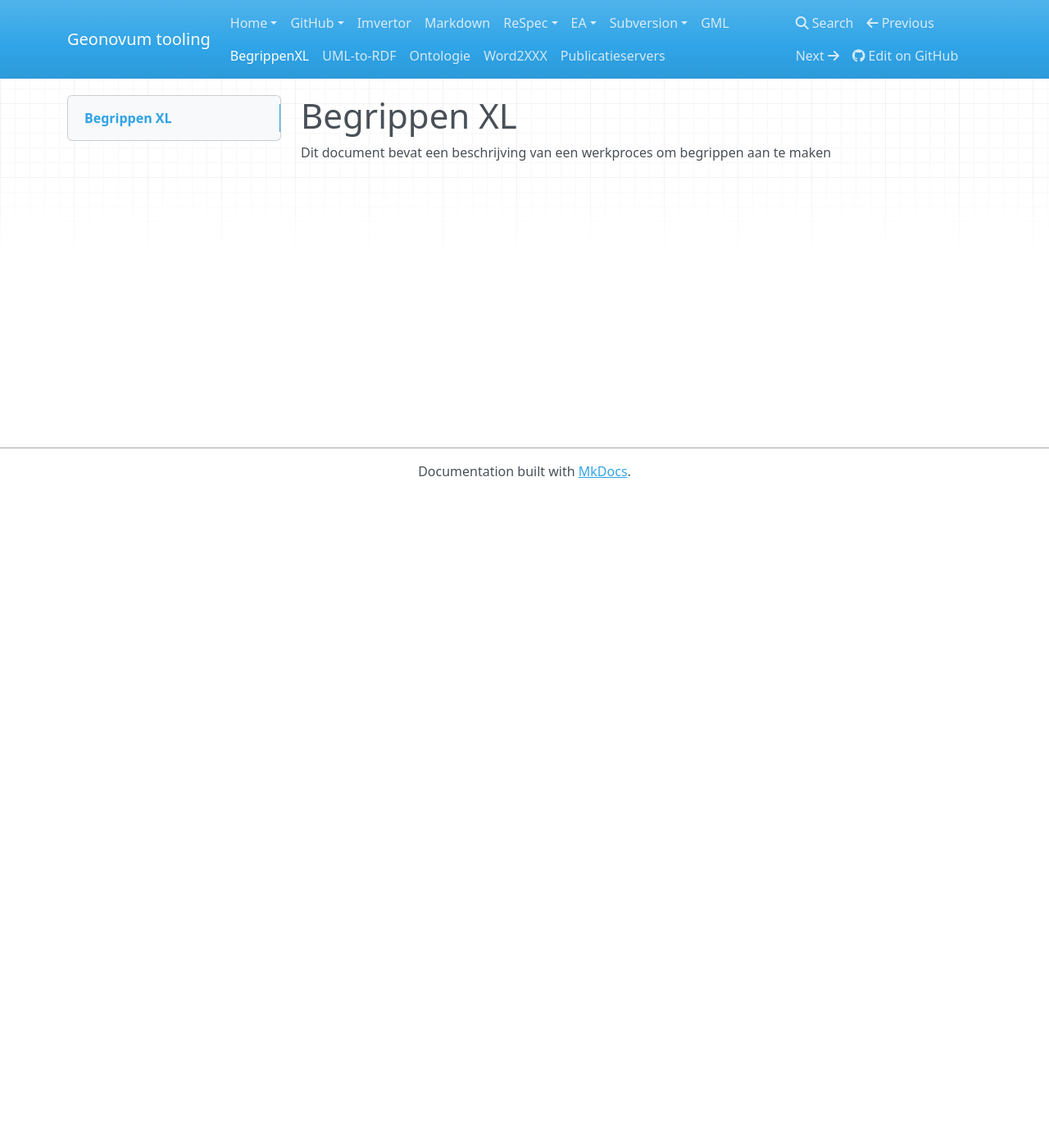
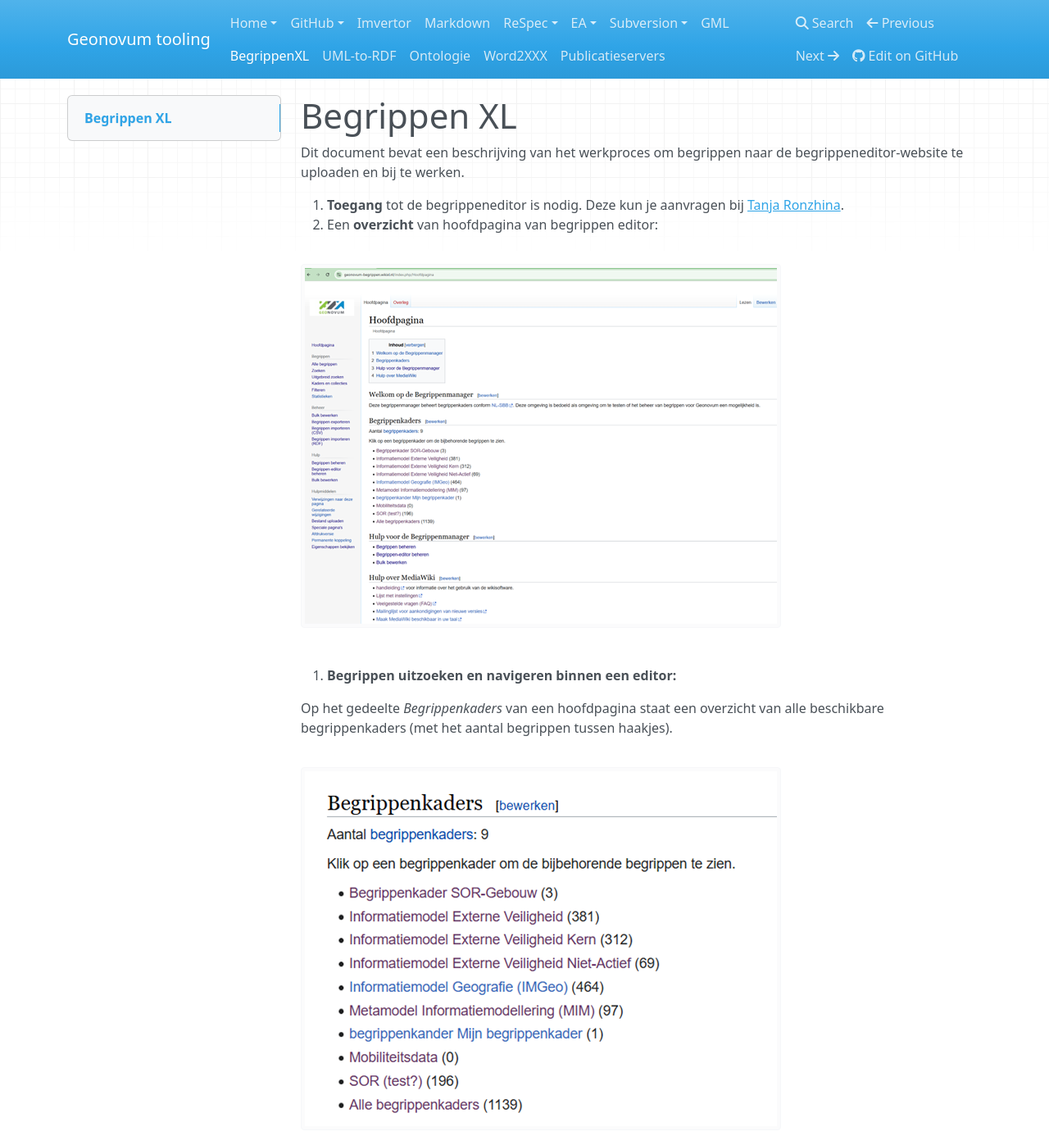
Before and after one commit to Geonovum/handleiding-tooling, an MkDocs documentation site: the page built from docs/BegrippenXL.md, in a window 1280 px wide and 1400 px high. Shown: the top 1397 px of the window at 82% size. Built offline with MkDocs 1.6.1, drawn with Linux system fonts in a browser that asks for light colours; nearby versions of some CDN libraries; some of the changed text lies outside the part shown.

Commit message:
STARTED met begrippeneditor handleiding

```diff
--- a/docs/BegrippenXL.md
+++ b/docs/BegrippenXL.md
@@ -1,3 +1,18 @@
 # Begrippen XL
 
-Dit document bevat een beschrijving van een werkproces om begrippen aan te maken
+Dit document bevat een beschrijving van het werkproces om begrippen naar de begrippeneditor-website te uploaden en bij te werken.
+
+1. **Toegang** tot de begrippeneditor is nodig. Deze kun je aanvragen bij [Tanja Ronzhina](t.ronzhina@geonovum.nl "email").
+2. Een **overzicht** van hoofdpagina van begrippen editor:
+
+![1742818122660](image/BegrippenXL/1742818122660.png)
+
+
+3. **Begrippen uitzoeken en navigeren binnen een editor:**
+
+Op het gedeelte *Begrippenkaders* van een hoofdpagina staat een overzicht van alle beschikbare begrippenkaders (met het aantal begrippen tussen haakjes).
+
+![1742818280642](image/BegrippenXL/1742818280642.png)
+
+Als je klikt op de naam van de begrippenkader dan je bent redirect naar de pagina met begrippen:
+![1742818463526](image/BegrippenXL/1742818463526.png)
```
Also changed, not shown: docs/image/BegrippenXL/1742818122660.png (added), docs/image/BegrippenXL/1742818280642.png (added), docs/image/BegrippenXL/1742818463526.png (added).
